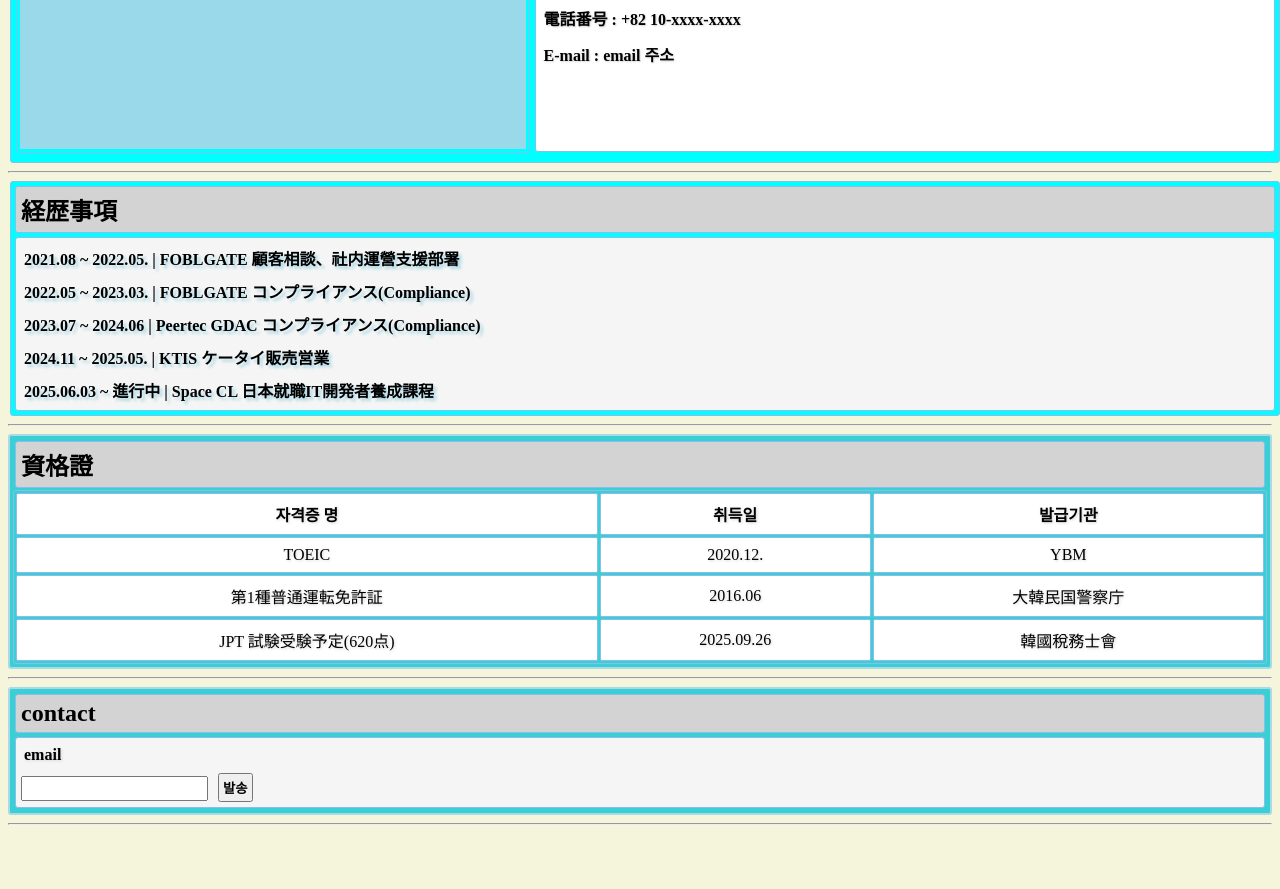
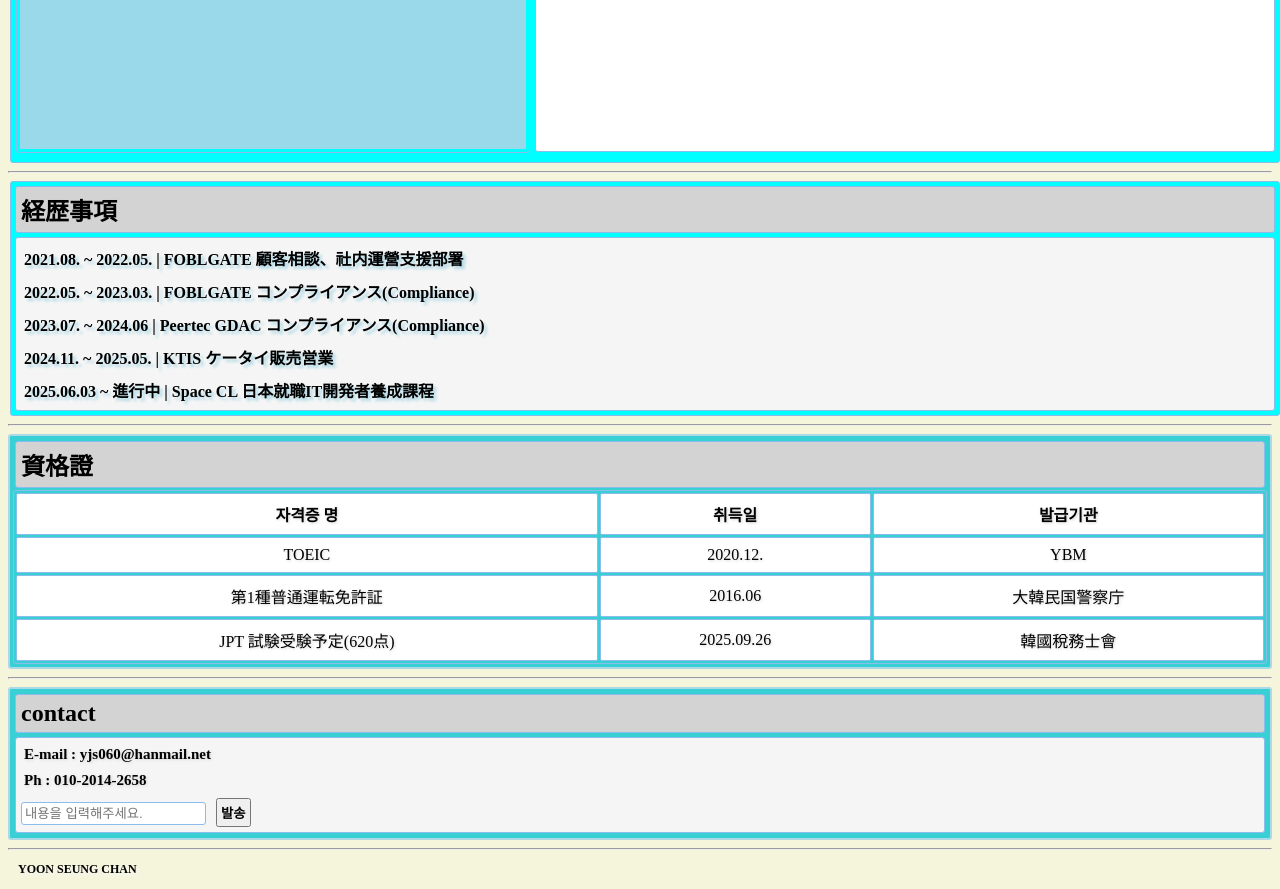
Before and after one commit to Chan0705/Html_Mysite, a plain HTML site: page index.html in a window 1280 px wide. Shown: the part 304-1193 px from the top of the page. Before the commit the page ends 1137 px from the top, so only its background shows below. Drawn offline with Linux system fonts and the light colour scheme.

Commit message:
myProfile

```diff
--- /dev/null
+++ b/MonthlyTest/montlyJs.js
@@ -0,0 +1,4 @@
+// 버튼
+const handleOnclick = () => {
+  alert('발송 완료');
+};
--- a/css/monthlyCss.css
+++ b/css/monthlyCss.css
@@ -197,7 +197,7 @@ body {
 
 /* contact */
 
-.contact {
+#contact {
   display: grid;
   flex-direction: column;
   border: 2px solid lightblue;
@@ -206,7 +206,7 @@ body {
   padding: 3px;
 }
 
-.contact h2 {
+#contact h2 {
   color: black;
   border: 1px solid rgb(139, 188, 236);
   border-radius: 3px;
@@ -229,14 +229,17 @@ body {
   list-style: none;
   color: black;
   font-weight: bold;
+  font-size: 15px;
   margin: 3px;
   padding: 3px;
   text-shadow: 1px 1px 3px lightgray;
 }
 
-#contact {
+#input {
   padding: 3px;
   margin: 3px;
+  border: 1px solid rgb(139, 188, 236);
+  border-radius: 3px;
 }
 
 .button {
@@ -249,6 +252,15 @@ body {
   color: yellow;
   background-color: lightblue;
   text-shadow: 1px 1px 3px black;
+}
+
+/* footer */
+
+footer div p {
+  font-weight: bold;
+  font-size: 12px;
+  margin-left: 10px;
+  text-shadow: 3px 3px 3px whitesmoke;
 }
 
 /* 반응형 */
@@ -306,7 +318,7 @@ body {
   }
 
   .img {
-    width: 40%;
+    width: 30%;
   }
 
   #about {
--- a/index.html
+++ b/index.html
@@ -11,9 +11,10 @@
     <header>
       <div class="container">
         <nav class="nav">
-          <h3><a href="#">About</a></h3>
-          <h3><a href="#">Career</a></h3>
-          <h3><a href="#">Contact</a></h3>
+          <h3><a href="#main">About</a></h3>
+          <h3><a href="#career">Career</a></h3>
+          <h3><a href="#table_css">License</a></h3>
+          <h3><a href="#contact">Contact</a></h3>
         </nav>
       </div>
     </header>
@@ -35,8 +36,6 @@
               <li>生年月日 : 1996. 07. 05.</li>
               <li>MBTI : ISTP</li>
               <li>現住所 : Seoul</li>
-              <li>電話番号 : +82 10-xxxx-xxxx</li>
-              <li>E-mail : email 주소</li>
             </ul>
           </div>
         </div>
@@ -49,15 +48,15 @@
             <div>
               <ul class="career_ul">
                 <li>
-                  2021.08 ~ 2022.05. | FOBLGATE 顧客相談、社内運營支援部署
+                  2021.08. ~ 2022.05. | FOBLGATE 顧客相談、社内運營支援部署
                 </li>
                 <li>
-                  2022.05 ~ 2023.03. | FOBLGATE コンプライアンス(Compliance)
+                  2022.05. ~ 2023.03. | FOBLGATE コンプライアンス(Compliance)
                 </li>
                 <li>
-                  2023.07 ~ 2024.06 | Peertec GDAC コンプライアンス(Compliance)
+                  2023.07. ~ 2024.06 | Peertec GDAC コンプライアンス(Compliance)
                 </li>
-                <li>2024.11 ~ 2025.05. | KTIS ケータイ販売営業</li>
+                <li>2024.11. ~ 2025.05. | KTIS ケータイ販売営業</li>
                 <li>2025.06.03 ~ 進行中 | Space CL 日本就職IT開発者養成課程</li>
               </ul>
             </div>
@@ -98,13 +97,20 @@
           </div>
           <hr />
           <!-- contact -->
-          <div class="contact">
+          <div id="contact">
             <h2>contact</h2>
             <div class="form">
-              <form action="" method="post">
-                <p>email</p>
-                <input type="text" name="contact" id="contact" />
-                <button class="button">발송</button>
+              <!-- <form action="" method="post"> -->
+              <form>
+                <p>E-mail : yjs060@hanmail.net</p>
+                <p>Ph : 010-2014-2658</p>
+                <input
+                  type="text"
+                  name="contact"
+                  id="input"
+                  placeholder="내용을 입력해주세요."
+                />
+                <button onclick="handleOnclick()" class="button">발송</button>
               </form>
             </div>
           </div>
@@ -114,6 +120,11 @@
 
     <!-- footer -->
     <hr />
-    <footer></footer>
+    <footer>
+      <div>
+        <p>YOON SEUNG CHAN</p>
+      </div>
+    </footer>
+    <script src="/MonthlyTest/montlyJs.js"></script>
   </body>
 </html>
```
